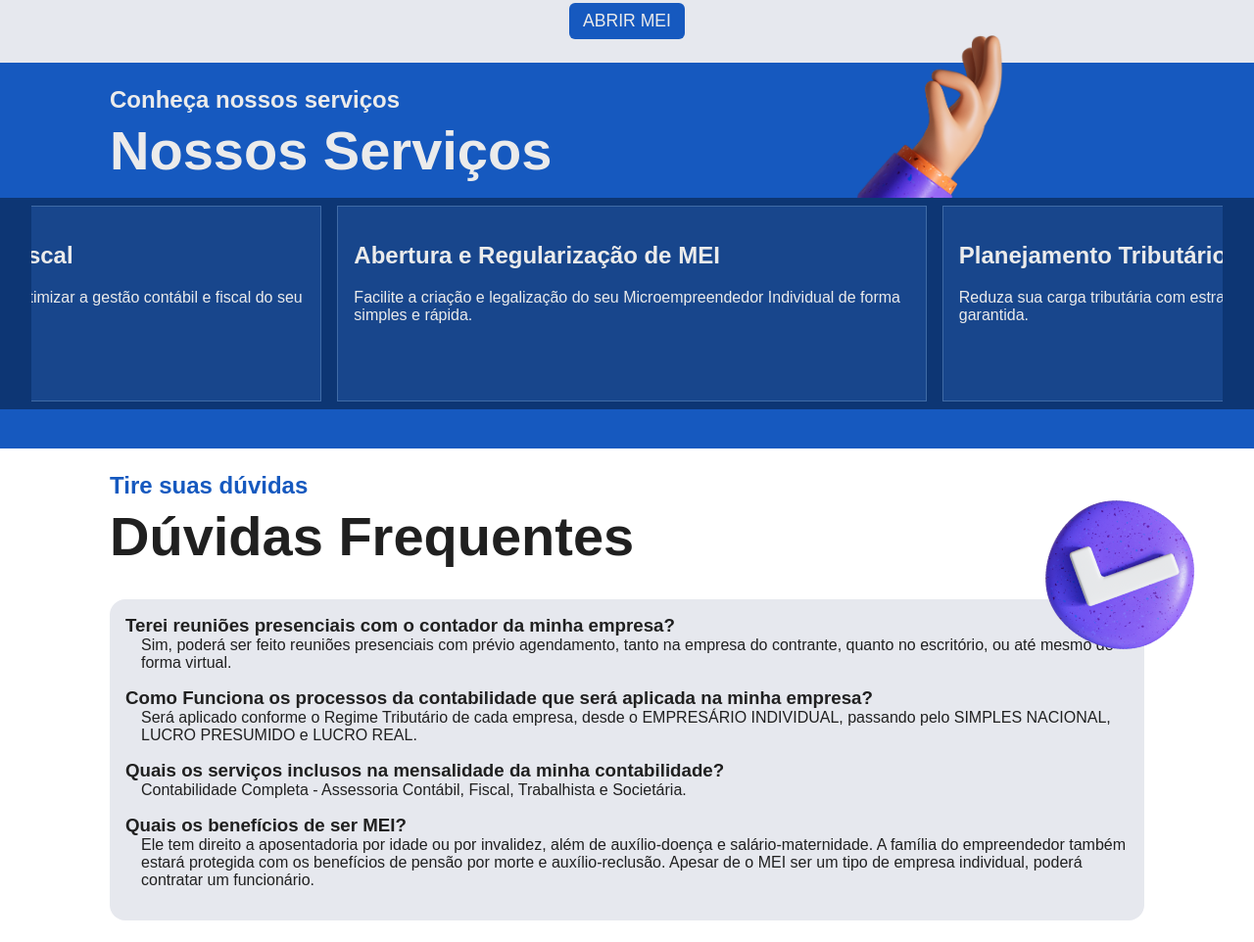
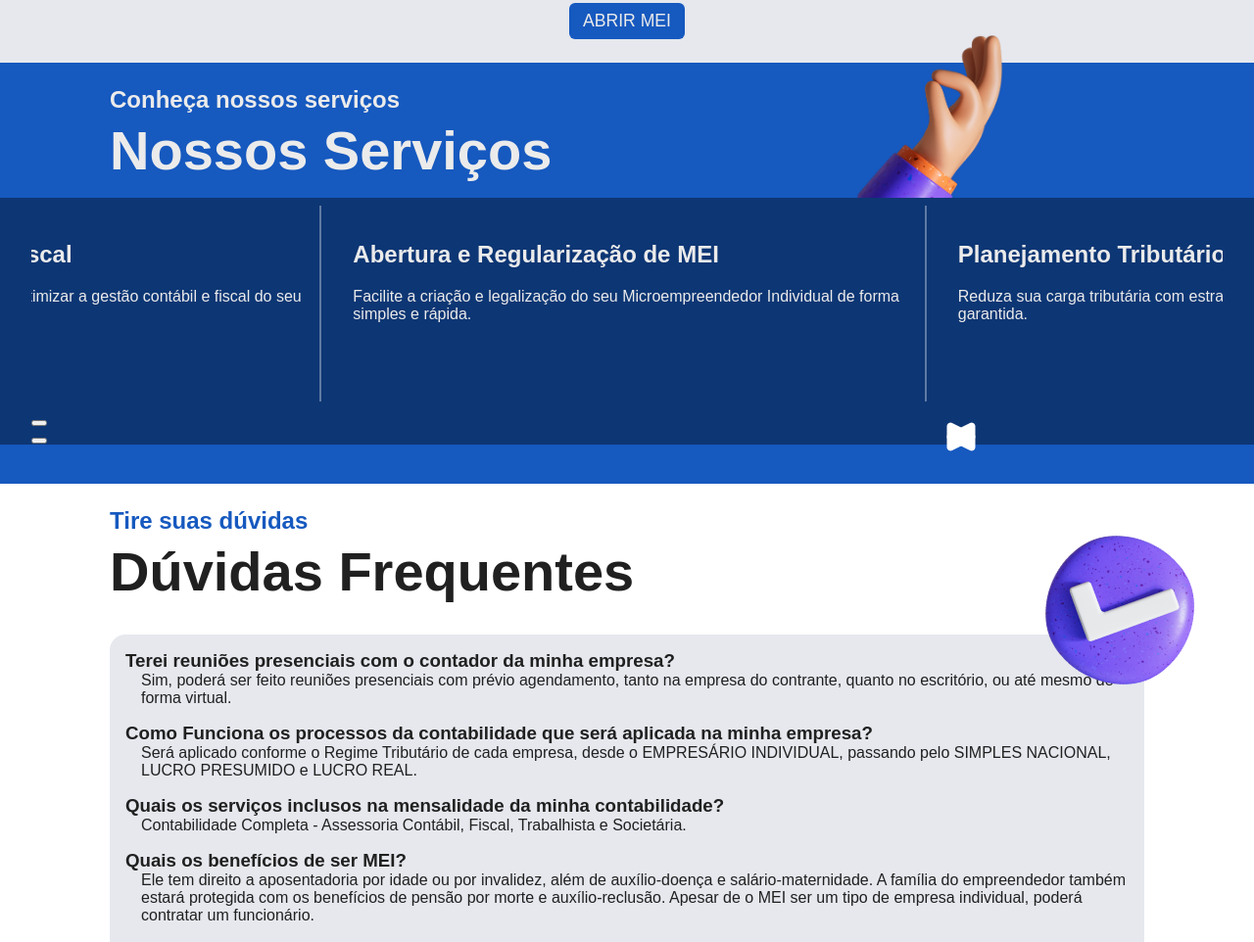
Before and after one commit to gmolari/lp-regularizamei, a plain HTML site: page index.html in a window 1280 px wide. Shown: the part 2468-3430 px from the top of the page at 98% size. Drawn offline with nearby package versions, Linux system fonts and the light colour scheme; a web font is replaced by a local one.

Commit message:
arrows prev and next

```diff
--- a/index.html
+++ b/index.html
@@ -264,6 +264,12 @@
                   </p>
                 </li>
               </ul>
+              <div class="glide-arrow" data-glide-el="controls">
+                <button class="glide__arrow glide__arrow--left" data-glide-dir="<"><img src="assets/imgs/prev.png" alt="button prox"></button>
+              </div>
+              <div class="glide-arrow" data-glide-el="controls">
+                <button class="glide__arrow glide__arrow--right" data-glide-dir=">"><img src="assets/imgs/next.png" alt="button next"></button>
+              </div>
             </div>
           </div>
         </div>
--- a/styles.css
+++ b/styles.css
@@ -522,8 +522,8 @@ section.section-06 div.container-title h3 {
 }
 
 .container-slides .glide__slide {
-  border: 1px solid rgba(202, 234, 253, 0.226);
-  background: #4283e636;
+  border-right: 2px solid rgba(255, 255, 255, 0.342);
+  background: #0d3674;
   flex: 1;
   padding: 1rem;
   transition: 0.2s;
@@ -537,6 +537,12 @@ section.section-06 div.container-title h3 {
 ul.glide__slides {
   padding: 0.5rem 0;
   align-items: center;
+}
+
+.glide-arrows{
+  position: relative;
+  right: 0;
+  left: 0;
 }
 
 @media screen and (max-width: 640px) {
```
Also changed, not shown: assets/imgs/next.png (added), assets/imgs/prev.png (added).
